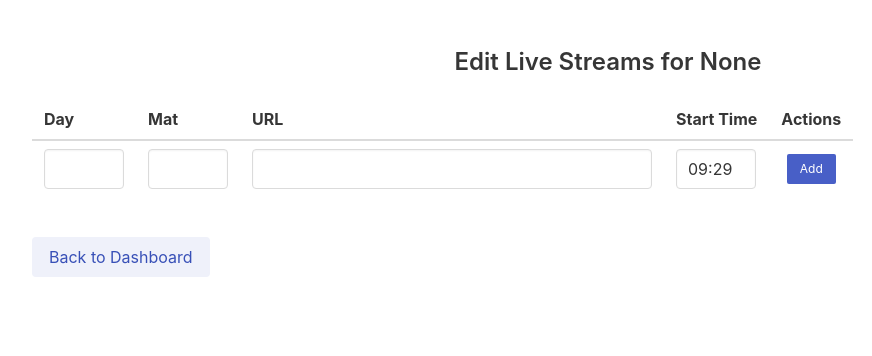
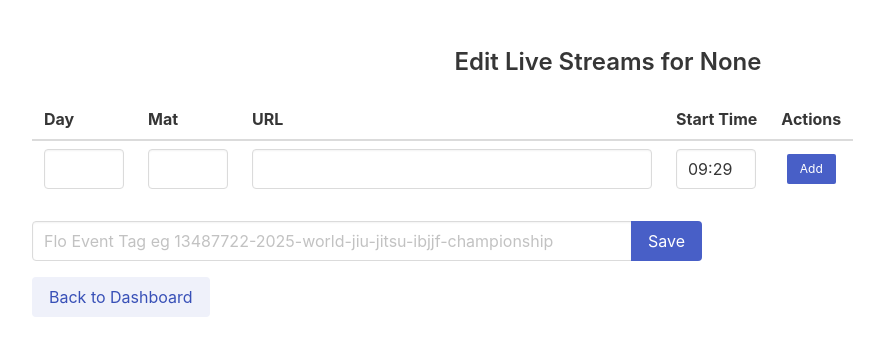
Before and after one commit to weisserw/ibjjf-elo, a Flask app: page /event/livestreams in a window 1280 px wide. Shown: the top 356 px of the page, without its empty margins (32-904 px from the left). Run offline with Flask 3, Linux system fonts and the light colour scheme; the visitor is signed in with stand-in values (Sample User, id 1).

Commit message:
add flo links

```diff
--- a/admin/app.py
+++ b/admin/app.py
@@ -9,7 +9,15 @@ from urllib.parse import urlparse, urlencode, urlunparse
 # Ensure app directory is in sys.path for imports
 sys.path.insert(0, os.path.abspath(os.path.join(os.path.dirname(__file__), "../app")))
 from extensions import db
-from models import Athlete, Event, RegistrationLink, LiveStream, Match, MatchParticipant
+from models import (
+    Athlete,
+    Event,
+    RegistrationLink,
+    LiveStream,
+    Match,
+    MatchParticipant,
+    FloEventTag,
+)
 from normalize import normalize
 
 app = Flask(__name__)
@@ -111,6 +119,12 @@ def event_livestreams():
         .all()
     )
 
+    flo_event_tags = FloEventTag.query.filter(FloEventTag.event_id == event_id).all()
+
+    flo_tag = ""
+    if len(flo_event_tags) > 0:
+        flo_tag = flo_event_tags[0].tag
+
     if request.method == "POST":
         action = request.form.get("action")
         day_number = request.form.get("day_number", type=int)
@@ -177,6 +191,30 @@ def event_livestreams():
                 db.session.delete(stream)
                 db.session.commit()
             return redirect(url_for("event_livestreams", id=event_id, name=name))
+        elif action == "update_flo_tag":
+            flo_tag = request.form.get("flo_tag", "").strip()
+
+            if len(flo_event_tags) > 1:
+                for event_tag in flo_event_tags[1:]:
+                    db.session.delete(event_tag)
+                flo_event_tags = flo_event_tags[:1]
+
+            if flo_tag:
+                if len(flo_event_tags) > 0:
+                    flo_event_tags[0].tag = flo_tag
+                else:
+                    new_flo_event_tag = FloEventTag(
+                        event_id=event_id,
+                        tag=flo_tag,
+                    )
+                    db.session.add(new_flo_event_tag)
+            else:
+                # If flo_tag is empty, delete existing tag if it exists
+                if len(flo_event_tags) > 0:
+                    for event_tag in flo_event_tags:
+                        db.session.delete(event_tag)
+            db.session.commit()
+            return redirect(url_for("event_livestreams", id=event_id, name=name))
 
         streams = (
             LiveStream.query.filter(LiveStream.event_id == event_id)
@@ -190,6 +228,7 @@ def event_livestreams():
         event_name=name,
         streams=streams,
         error=error,
+        flo_tag=flo_tag,
     )
 
 
--- a/admin/static/event_livestreams.css
+++ b/admin/static/event_livestreams.css
@@ -17,3 +17,7 @@
 .table td {
     vertical-align: middle;
 }
+
+.flo-tag-input {
+    width: 600px;
+}
--- a/admin/templates/event_livestreams.html
+++ b/admin/templates/event_livestreams.html
@@ -53,6 +53,17 @@
             </tbody>
         </table>
     </form>
+    <form method="post">
+        <input type="hidden" name="action" value="update_flo_tag">
+        <div class="field has-addons">
+            <div class="control">
+                <input class="input flo-tag-input" type="text" name="flo_tag" placeholder="Flo Event Tag eg 13487722-2025-world-jiu-jitsu-ibjjf-championship" value="{{ flo_tag or '' }}">
+            </div>
+            <div class="control">
+                <button class="button is-link" type="submit">Save</button>
+            </div>
+        </div>
+    </form>
     <a class="button is-link is-light mt-4" href="{{ url_for('index') }}">Back to Dashboard</a>
 </div>
 {% endblock %}
```
Also changed, not shown: app/migrations/versions/4b9aad15cd37_add_flo_event_tags_table.py (added, +41 -0 lines), app/models.py (+10 -0 lines), app/routes/matches.py (+67 -27 lines).
